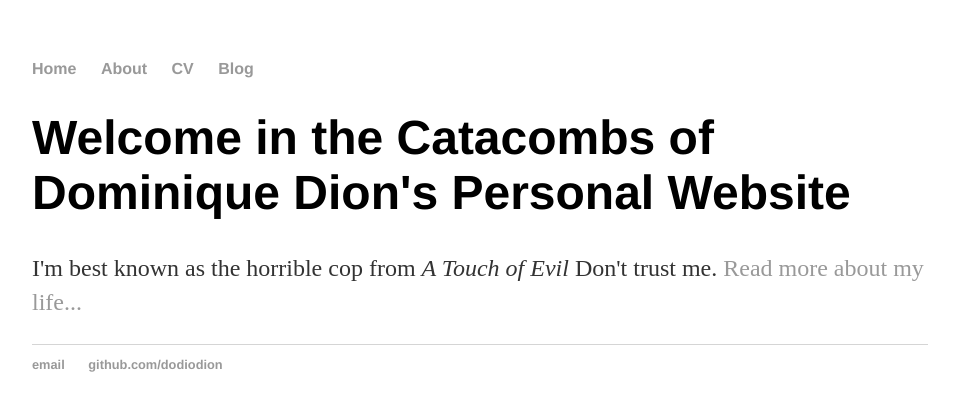
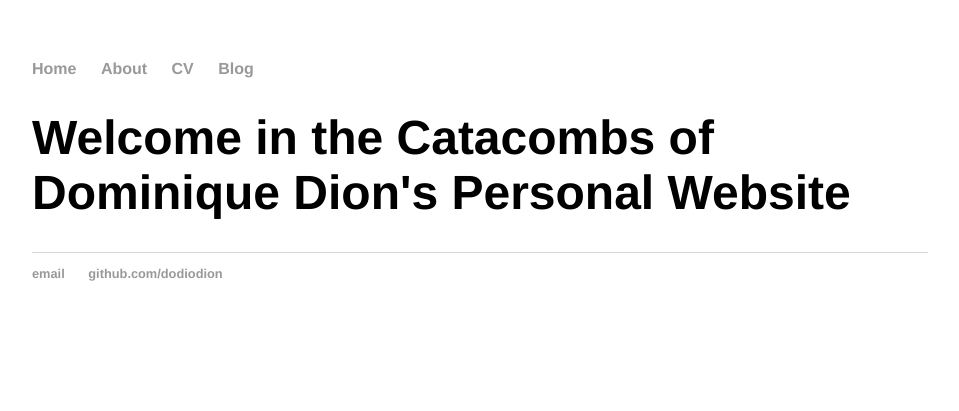
Before and after one commit to dodiodion/dodiodion.github.io, a Jekyll site: the page built from index.html, in a window 1280 px wide. Shown: the top 411 px of the page, without its empty margins (160-1119 px from the left). Built offline with Jekyll 4.4.1, drawn with Linux system fonts in a browser that asks for light colours.

Commit message:
remove random undertext

```diff
--- a/index.html
+++ b/index.html
@@ -4,5 +4,4 @@ title: Hank Quinlan, Horrible Cop
 ---
 <div class="blurb">
 	<h1>Welcome in the Catacombs of Dominique Dion's Personal Website</h1>
-	<p>I'm best known as the horrible cop from <em>A Touch of Evil</em> Don't trust me. <a href="/about">Read more about my life...</a></p>
 </div><!-- /.blurb -->
```
